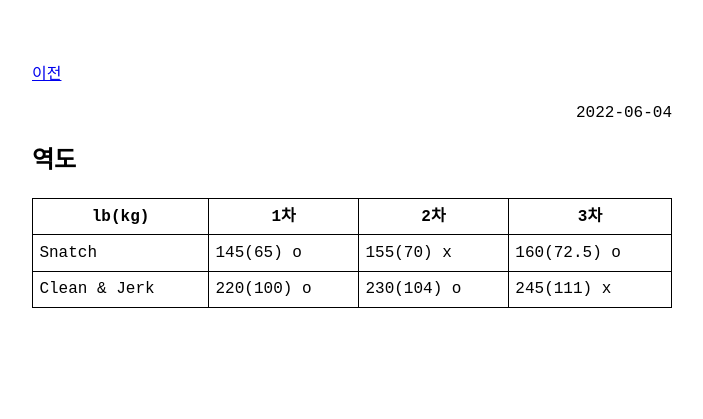
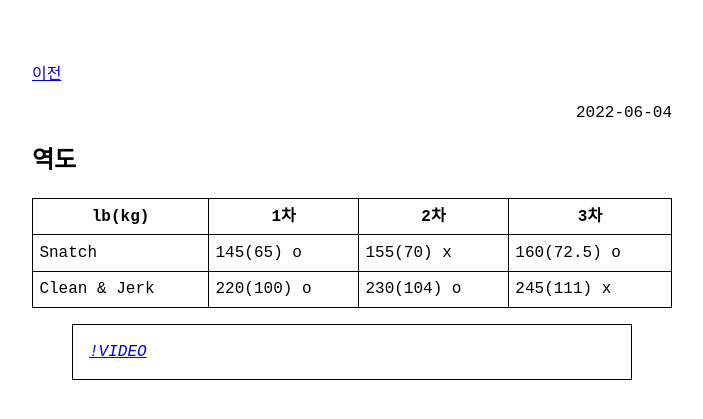
Before and after one commit to khjzzm/khjzzm.github.io, a Jekyll site: the page built from _posts/2022-06-04-역도.md, in a window 1280 px wide. Shown: the top 419 px of the page, without its empty margins (288-991 px from the left). Built offline with Jekyll 4.4.1, drawn with Linux system fonts in a browser that asks for light colours.

Commit message:
video md

```diff
--- a/_posts/2022-06-04-역도.md
+++ b/_posts/2022-06-04-역도.md
@@ -7,3 +7,5 @@ category: crossfit
 |--------------|------------|------------|-------------|
 | Snatch       | 145(65) o  | 155(70) x  | 160(72.5) o |
 | Clean & Jerk | 220(100) o | 230(104) o | 245(111) x  |
+
+>[!VIDEO](https://www.youtube.com/watch?v=XCGW0VY03Wc&ab_channel=%EA%B9%80%ED%98%84%EC%A7%84)
```
Also changed, not shown: _posts/0001-01-01-custom-js.md (renamed from _posts/2022-04-30-custom-js.md).
